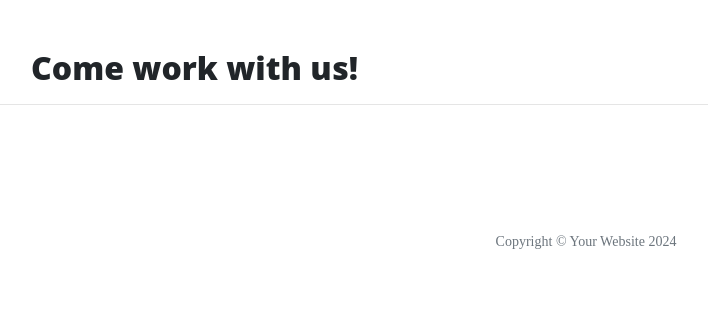
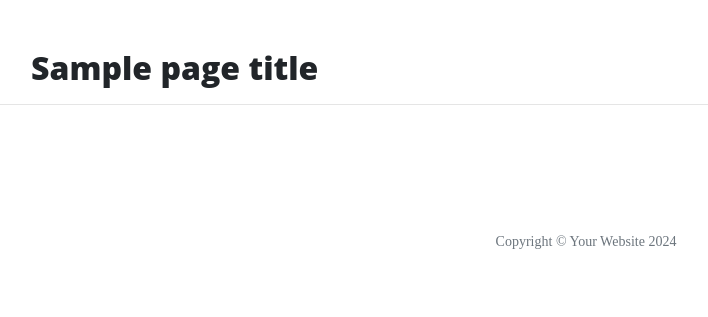
Before and after one commit to bezabu/bb-flask, a Flask app: template templates/careers.html in a window 1280 px wide. Shown: the part 629-946 px from the top of the page, without its empty margins (54-762 px from the left). Run offline with Flask 3, Linux system fonts and the light colour scheme; the template is opened without the code that fills it: most values are stand-ins (such as "Sample title", 1, 10 or a date in 2020); some libraries are stand-ins or nearby versions.

Commit message:
Att titles

```diff
--- a/run.py
+++ b/run.py
@@ -11,17 +11,17 @@ def index():
 
 @app.route("/about")
 def about():
-    return render_template("about.html")
+    return render_template("about.html", page_title="About")
 
 
 @app.route("/contact")
 def contact():
-    return render_template("contact.html")
+    return render_template("contact.html", page_title="Contact")
 
 
 @app.route("/careers")
 def careers():
-    return render_template("careers.html")
+    return render_template("careers.html", page_title="Careers")
 
 
 if __name__ == "__main__":
--- a/templates/about.html
+++ b/templates/about.html
@@ -1,5 +1,5 @@
 {% extends "base.html" %} {% block content %}
-<h2>About Page</h2>
+<h2>{{ page_title }}</h2>
 <p>
   The formation of the group grew out of a meeting Gandalf had with Thorin in
   Bree which kindled Thorin's interest in recapturing his long lost family
--- a/templates/careers.html
+++ b/templates/careers.html
@@ -1,3 +1,3 @@
 {% extends "base.html" %} {% block content %}
-<h2>Come work with us!</h2>
+<h2>{{ page_title }}</h2>
 {% endblock %}
--- a/templates/contact.html
+++ b/templates/contact.html
@@ -1,3 +1,3 @@
 {% extends "base.html" %} {% block content %}
-<h2>Contact Us</h2>
+<h2>{{ page_title }}</h2>
 {% endblock %}
```
